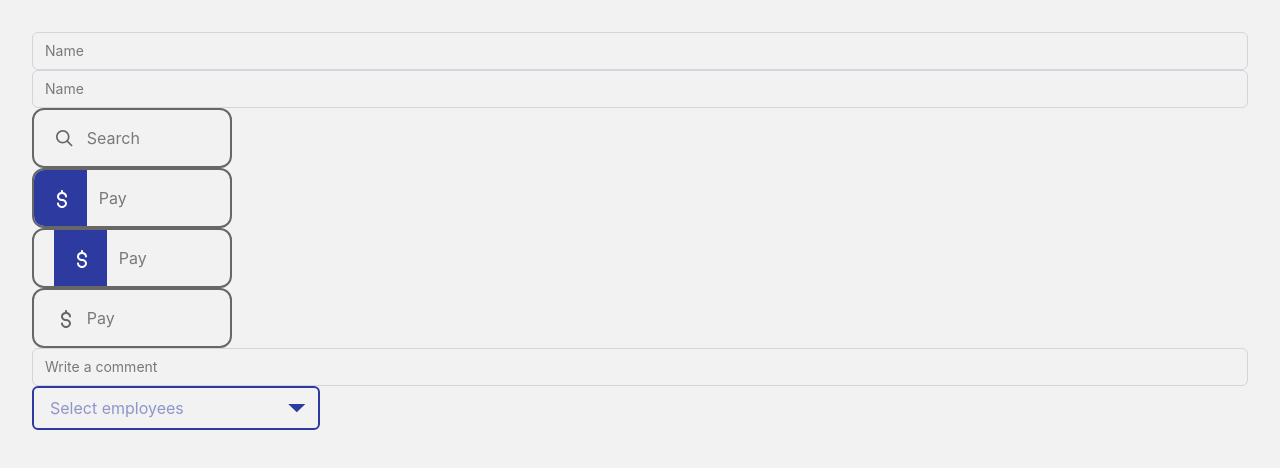
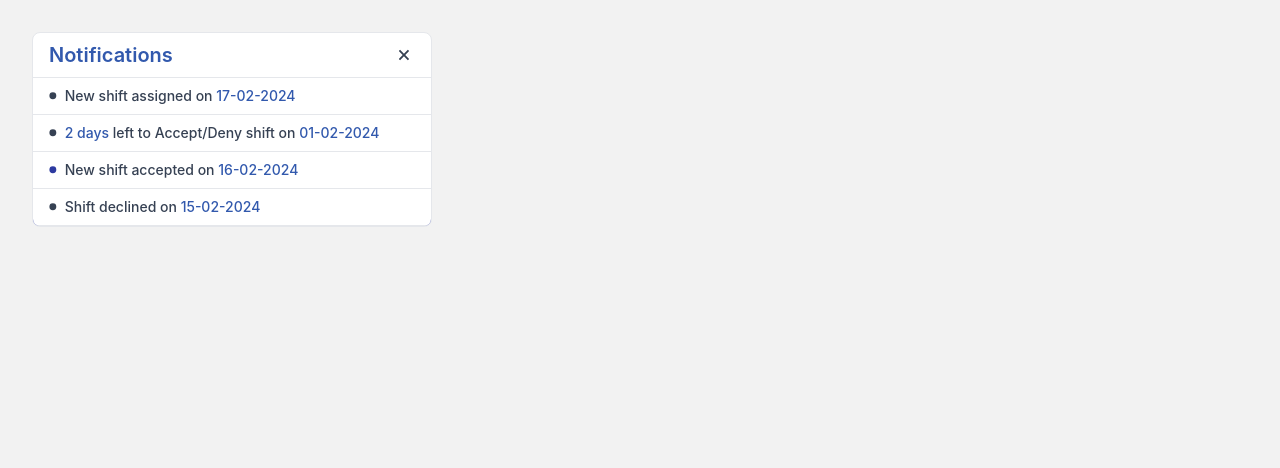
Before and after one commit to anaslqleibo/VS-Capstone-Project-T313, a React (Vite) app: page / in a window 1280 px wide. Shown: the top 468 px of the page. Built offline with nearby package versions, Linux system fonts and the light colour scheme.

Commit message:
Updated Input.jsx to utilise core concept of Tailwind and built ListView component

```diff
--- a/src/App.jsx
+++ b/src/App.jsx
@@ -8,13 +8,14 @@ import IconDemo from './demo/IconDemo'
 import InputDemo from './demo/InputDemo'
 import Button from './components/Button'
 import FormDemo from './demo/FormDemo'
+import ComponentDemo from './demo/ComponentDemo'
 
 function App() {
   return (
     <>
       {/* <LoginPage /> */}
 
-        <InputDemo/>
+        <ComponentDemo/>
     </>
   )
 }
--- a/src/assets/icons/Icons.jsx
+++ b/src/assets/icons/Icons.jsx
@@ -184,7 +184,9 @@ const icons = {
     },
   '$':{
     path:<path fill-rule="evenodd" d="M7,8.5 C7,6.29584229 8.73751171,4.50141712 11.0052145,4.08920503 L11.0011675,4.04546297 L11.0011675,4.04546297 L11,3 C11,2.44771525 11.4477153,2 12,2 C12.5522847,2 13,2.44771525 13,3 L13,4 L12.9957846,4.08938673 C15.2629986,4.5019442 17,6.29616601 17,8.5 C17,9.05228475 16.5522847,9.5 16,9.5 C15.4871642,9.5 15.0644928,9.11395981 15.0067277,8.61662113 L15,8.5 C15,7.15119434 13.6843493,6 12,6 C10.3156507,6 9,7.15119434 9,8.5 C9,9.79884989 10.2199998,10.9144553 11.8144155,10.995311 L12,11 C14.7339287,11 17,12.9828124 17,15.5 C17,17.7022154 15.2655491,19.4954201 13.0007791,19.909702 L13,21 C13,21.5522847 12.5522847,22 12,22 C11.4477153,22 11,21.5522847 11,21 L11.0002197,19.9098846 C8.73496086,19.4959473 7,17.7025391 7,15.5 C7,14.9477153 7.44771525,14.5 8,14.5 C8.55228475,14.5 9,14.9477153 9,15.5 C9,16.8488057 10.3156507,18 12,18 C13.6843493,18 15,16.8488057 15,15.5 C15,14.2011501 13.7800002,13.0855447 12.1855845,13.004689 L12,13 C9.26607132,13 7,11.0171876 7,8.5 Z"/>,
-    vieBox:"0 0 24 24"
+    vieBox:"0 0 24 24",
+    width: "1.2em",
+    height: "1.2em"
   },
   "checkmark":{
     path:<path fill-rule="evenodd" clip-rule="evenodd" d="M21.1403 5.20693C21.2445 5.287 21.3319 5.38682 21.3975 5.50068C21.463 5.61454 21.5056 5.74021 21.5226 5.87051C21.5395 6.0008 21.5307 6.13318 21.4965 6.26005C21.4623 6.38693 21.4035 6.50582 21.3233 6.60993L11.3233 19.6099C11.2365 19.7227 11.1267 19.8156 11.0012 19.8826C10.8756 19.9495 10.7372 19.9889 10.5952 19.9981C10.4533 20.0072 10.311 19.986 10.1778 19.9358C10.0447 19.8856 9.92384 19.8076 9.82328 19.7069L4.82328 14.7069C4.64113 14.5183 4.54033 14.2657 4.54261 14.0035C4.54489 13.7413 4.65006 13.4905 4.83547 13.3051C5.02087 13.1197 5.27169 13.0145 5.53388 13.0123C5.79608 13.01 6.04868 13.1108 6.23728 13.2929L10.4323 17.4879L19.7373 5.38993C19.8174 5.28574 19.9172 5.19835 20.031 5.13276C20.1449 5.06717 20.2706 5.02466 20.4009 5.00767C20.5312 4.99067 20.6635 4.99952 20.7904 5.03371C20.9173 5.06791 21.0362 5.12677 21.1403 5.20693Z" fill="currentColor"/>,
@@ -192,10 +194,24 @@ const icons = {
   },
   "chevron":{
     path:<path d="M8 7.5L15.7942 0H0.205771L8 7.5Z" fill="currentColor" />,
-    viewBox: "0 0 16 8"
+    viewBox: "0 0 16 8",
+    width: "0.8em",
+    height: "0.4em"
   },
   "x":{
     path:<path d="m16.192 6.344-4.243 4.242-4.242-4.242-1.414 1.414L10.535 12l-4.242 4.242 1.414 1.414 4.242-4.242 4.243 4.242 1.414-1.414L13.364 12l4.242-4.242z"/>,
+    viewBox: "0 0 24 24"
+  },
+  "circle":{
+    path:<circle r="45" cx="50" cy="50" fill="currentColor" />,
+    viewBox: "0 0 100 100",
+  },
+  "read":{
+    path:(<g>
+        <polyline points="4 9 12 14 20 9" fill="none" stroke="#000000" stroke-linecap="round" stroke-linejoin="round" stroke-width="2"/>
+        <polyline points="3 8.5 12 3.5 21 8.5" fill="none" stroke="#000000" stroke-linecap="round" stroke-linejoin="round" stroke-width="2"/>
+        <path d="M21,8.5v10a2,2,0,0,1-2,2H5a2,2,0,0,1-2-2V8.5" fill="none" stroke="#000000" stroke-linecap="round" stroke-linejoin="round" stroke-width="2"/>
+      </g>),
     viewBox: "0 0 24 24"
   }
 };
@@ -208,8 +224,8 @@ function Icon({ id="?", width='1em', height='1em', className="", ...props }) {
         throw new Error("Missing icon data for id: " + id);
     }
 
-    const w =  width;
-    const h =  height;
+    const w =  iconData.width || width;
+    const h =   iconData.height ||height;
     const vb = iconData.viewBox || `0 0 ${w} ${h}`;
     const path = iconData.path;
 
--- a/src/components/Dropdown.jsx
+++ b/src/components/Dropdown.jsx
@@ -7,6 +7,7 @@ const Dropdown = ({
   showCheckbox,
   placeholder = 'Select an option',
   maxVisibleItems = 3,
+  className, ...props
 }) => {
   const [isOpen, setIsOpen] = useState(false);
   const [search, setSearch] = useState('');
@@ -55,8 +56,8 @@ const Dropdown = ({
   }, []);
 
   return (
-    <div className="relative w-72" ref={containerRef}>
-      <div className="border-2 border-[color:var(--primary-color)] rounded-md px-3 py-2 flex items-center justify-between cursor-pointer text-[color:var(--primary-color)]" onClick={toggleDropdown}>
+    <div className={`relative w-72 text-sm ${className}`} ref={containerRef}>
+      <div className="border-[1.5px] border-[color:var(--primary-color)] rounded-md px-3 py-2 flex items-center justify-between cursor-pointer text-[color:var(--primary-color)]" onClick={toggleDropdown}>
         <div className="flex flex-wrap items-center gap-1 flex-1 min-w-0">
           {/* {selected.length === 0 && <span className="text-gray-500">{placeholder}</span>} */}
 
@@ -72,8 +73,6 @@ const Dropdown = ({
                 handleRemove(item)}} />
             </span>
           ))}
-
-
 
           <input
             type="text"
--- a/src/components/Input.jsx
+++ b/src/components/Input.jsx
@@ -1,10 +1,8 @@
-import './Input.css';
 import { useRef, useState, useEffect } from "react";
 import Icon from '../assets/icons/Icons';
 import { validateInput } from './utils/validateInput';
 
-export function InputIcon({ type = "search", placeholder, size = "base", icon = "?", validate, showErrors, error, ...props }) {
-  const [isFocused, setIsFocused] = useState(false);
+export function InputIcon({ type = "search", placeholder, size = "base", icon = "?", validate, showErrors, error, className, ...props }) {
   const inputRef = useRef(null);
 
   const fontSize = "text-" + size;
@@ -16,18 +14,15 @@ export function InputIcon({ type = "search", placeholder, size = "base", icon =
   const iconColor = filled ? "text-white" : "text-[color:var(--dark-grey)]";
 
   return (
-    <div className="w-fit">
+    <div className="w-fit group">
       <div
         onClick={() => inputRef.current?.focus()}
-        className={`flex flex-row${right ? "-reverse" : ""} items-stretch w-50 gap-3 ${filled && right ? "pl-5" : filled ? "pr-5" : "px-5"} rounded-xl border-2 border-solid transition-colors cursor-text overflow-hidden ${fontSize}
-          ${isFocused ? "border-[color:var(--primary-color)]" : error ? "border-red-500" : "border-[color:var(--dark-grey)]"}
-        `}>
+        className={`flex ${right ? "flex-row-reverse" : "flex-row"} items-stretch w-50 gap-3 ${filled && right ? "pl-5" : filled ? "pr-5" : "px-5"} rounded-md border-[1.5px] text-sm !outline-none focus:ring-1 border-[color:var(--dark-grey)] transition-colors cursor-text overflow-hidden group-hover:border-[color:var(--hover-color)] has-focus:border-[color:var(--primary-color)] invalid:border-red-500 ${fontSize} ${className}`}>
 
-        <div className={`${filled ? "bg-[color:var(--primary-color)] px-4" : "bg-transparent"} flex items-center justify-center`}>
+        <div className={`${filled ? "bg-[color:var(--dark-grey)] px-4 group-hover:bg-[color:var(--hover-color)] group-has-focus:bg-[color:var(--primary-color)]" : "bg-transparent group-hover:text-[color:var(--hover-color)] group-has-focus:text-[color:var(--primary-color)]"} flex items-center justify-center transition-colors ${iconColor} group-hover:${iconColorActive} `}>
           <Icon
             id={type === "search" ? type : icon}
-            className={`transition-colors
-              ${isFocused ? iconColorActive : iconColor}
+            className={`transition-colors }
               text-[1.3em]
             `}
             width="1em"
@@ -37,8 +32,6 @@ export function InputIcon({ type = "search", placeholder, size = "base", icon =
         <input
           ref={inputRef}
           placeholder={placeholder}
-          onFocus={() => setIsFocused(true)}
-          onBlur={() => setIsFocused(false)}
           className={`p-0 outline-none w-full ${fontSize} my-4`}
           {...props}
         />
@@ -51,24 +44,37 @@ export function InputIcon({ type = "search", placeholder, size = "base", icon =
 
 
 
-function Input({
-  id,
-  name,
-  label,
-  type = "text",
-  required = false,
-  value,
-  onChange,
-  placeholder,
-  validate = true,
-  minLength,
-  maxLength,
-  pattern,
+function Input({id,name,label,type = "text",required = false,value,onChange,placeholder,validate = true,minLength,maxLength,pattern,textarea,
   customValidate,   // additional custom validation by passing a function
-  validateMode = "onSubmit",
+  validateMode = "onSubmit", // onSubmit/onBlur/onChange
   externalTrigger,  // checks onSubmit trigger
+  className,
   ...props
 }) {
+  function TextArea(){
+    return (
+      <textarea id={id || name} name={name} type={type} required={required} value={value}
+          onChange={(e) => {
+            onChange?.(e);
+            if (validateMode === "onChange" && !touched) setTouched(true);
+          }}
+          onBlur={() => {
+            if (validateMode === "onBlur") {
+              setTouched(true);
+              runValidation();
+            }
+          }}
+          placeholder={placeholder}
+          className={`w-full rounded-md border-[1.5px] px-3 py-2 text-sm !outline-none border-[color:var(--dark-grey)] transition-colors min-h-fit
+
+            ${error && touched? "border-red-500 ring-red-200" :
+              " hover:border-[color:var(--hover-color)] hover:border-[1.5px] focus:border-[color:var(--primary-color)] "}
+          `}
+          {...props}
+        ></textarea>
+    );
+  }
+
   const [error, setError] = useState("");
   const [touched, setTouched] = useState(false);
 
@@ -104,18 +110,15 @@ function Input({
   }, [externalTrigger]);
 
   return (
-    <div className="flex flex-col gap-1">
+    <div class={`flex flex-col gap-1 ${className} group`}>
       {label && (
-        <label htmlFor={id || name} className="text-sm font-medium text-left">
+        <label htmlFor={id || name} className={`text-sm font-medium text-left group-has-focus:text-[color:var(--primary-color)] ${required && "after:ml-0.5 after:text-red-500 after:content-['*']"}`}>
           {label}
         </label>
       )}
-      <input
-        id={id || name}
-        name={name}
-        type={type}
-        required={required}
-        value={value}
+
+      {textarea ? <TextArea/> :
+        <input id={id || name} name={name} type={type} required={required} value={value}
           onChange={(e) => {
             onChange?.(e);
             if (validateMode === "onChange" && !touched) setTouched(true);
@@ -127,17 +130,23 @@ function Input({
             }
           }}
           placeholder={placeholder}
-        className={`
-          "w-full rounded-md border px-3 py-2 text-sm !outline-none focus:ring-1 border-[color:var(--primary-color)]",
-          ${error && touched? "border-red-500 ring-red-200" : "border-gray-300 hover:border-[color:var(--hover-color)] hover:border-1 focus:border-[color:var(--active-color)] "}
+          className={`w-full rounded-md border-[1.5px] px-3 py-2 text-sm !outline-none border-[color:var(--dark-grey)] transition-colors
+
+            ${error && touched? "border-red-500 ring-red-200" :
+              " hover:border-[color:var(--hover-color)] hover:border-[1.5px] focus:border-[color:var(--primary-color)] "}
           `}
           {...props}
         />
+      }
+
       {error && touched  && (
           <p className="text-left text-xs text-red-500">{error}</p>
         )}
+
     </div>
   );
 }
 
+
+
 export default Input;
--- /dev/null
+++ b/src/components/LIstView.jsx
@@ -0,0 +1,111 @@
+import Icon from "../assets/icons/Icons";
+import React, { useEffect, useRef, useState } from "react";
+
+function ListView({title, closeButton=true,...props}){
+    const [isShown, setShown] = useState(true); //TODO: change this to be false
+    const [items, setItems] = useState(
+        React.Children.toArray(props.children).map(child => ({
+            id: crypto.randomUUID(),
+            content: child
+        }))
+    );
+    const [removalQueue, setRemovalQueue] = useState({});
+    const containerRef = useRef(null);
+    const notificationItems = useRef({});
+
+    useEffect(() => {
+    const handleClickOutside = (event) => {
+      if (containerRef.current && !containerRef.current.contains(event.target)) {
+        setShown(false);
+      }
+    };
+    document.addEventListener('mousedown', handleClickOutside);
+    return () => document.removeEventListener('mousedown', handleClickOutside);
+    }, []);
+
+    const handlePermanentRemove = (id) => {
+        setItems((prev) => prev.filter((item) => item.id !== id));
+        setRemovalQueue((prev) => {
+            const updated = { ...prev };
+            delete updated[id];
+            return updated;
+        });
+    };
+
+    const markAsRead = (id) => {
+        const node = notificationItems.current[id];
+        node.style.transform="translate(100%,0)";
+        const timeoutId = setTimeout(() => {
+            handlePermanentRemove(id)
+        }, 2000);
+        setTimeout(() => {
+            setRemovalQueue((prev) => ({ ...prev, [id]: timeoutId }));
+            node.style.transform="none";
+        }, 300);
+    };
+
+    const handleUndo = (id) => {
+        const timeoutId = removalQueue[id];
+        if (timeoutId) {
+            clearTimeout(timeoutId);
+            const node = notificationItems.current[id];
+            node.style.transform="translate(100%,0)";
+            setTimeout(() => {
+                setRemovalQueue((prev) => {
+                    const updated = { ...prev };
+                    delete updated[id];
+                    return updated;
+                });
+                node.style.transform="none";
+            }, 200);
+        }
+    };
+
+    const isMarkedForRemoval = (id) =>
+        removalQueue.hasOwnProperty(id);
+
+    return (
+        <div class={`w-max text-sm font-medium text-gray-700 bg-white border border-gray-200 rounded-lg overflow-hidden text-left ${isShown ? "block" : "hidden"}`} ref={containerRef}>
+            <div class="w-full px-4 py-2 border-b border-gray-200 text-xl text-[color:var(--secondary-color))] font-semibold flex items-center justify-between gap-5">
+                {title || "Title"}
+
+                {closeButton && <Icon id="x" className="text-gray-700 hover:text-[color:var(--danger-color)]"
+                onClick={()=>setShown(false)}/>}
+
+            </div>
+            <ul className="bg-[color:var(--primary-color)] transition-all">
+                {items && items.length > 0 ? items.map((item, i) => {
+
+                    const id = item.id;
+                    const marked = isMarkedForRemoval(id);
+                    return (
+                        <div key={id} className="relative z-0">
+                            <li
+                                className="w-full px-4 py-2 border-b bg-white border-gray-200 hover:bg-gray-100 hover:cursor-pointer flex items-center justify-between gap-5 transition-all duration-300 ease-in-out group translate-0"
+                                ref={r => notificationItems.current[id] = r}>
+                                {item.content}
+
+                                <Icon
+                                    id="read"
+                                    className={`invisible ${!marked && "group-hover:visible"}`}
+                                    onClick={() => markAsRead(id)}/>
+                            </li>
+
+                            {marked && (
+                                <div
+                                    className="absolute top-0 left-0 w-full h-full bg-[color:var(--primary-color)] text-white underline cursor-pointer tracking-wider z-10 flex items-center justify-center text-center transition-opacity"
+                                    onClick={() => handleUndo(id)}>
+                                    Undo
+                                </div>
+                            )}
+                        </div>
+                    );
+                }) : (
+                    <li className="w-full px-4 py-2 border-b border-gray-200 bg-white">No new notification</li>
+                )}
+            </ul>
+        </div>
+    );
+}
+
+export default ListView;
--- /dev/null
+++ b/src/components/utils/getStatusColor.jsx
@@ -0,0 +1,25 @@
+function getStatusColor(status="open-shift"){
+    const shiftStatus = ["unaccepted", "accepted", "leave", "open-shift"]
+    const notificationStatus = []
+    // List is just used to show all the available states, can be deleted later
+    // TODO: Can add notif status and other status aswell here
+
+    switch(status){
+        case "unaccepted":
+        case "warning":
+            return "var(--warning-color)";
+        case "accepted":
+            return "var(--primary-color)";
+        case "leave":
+            return "var(--dark-grey)";
+        case "open-shift":
+            return "var(--hover-color)";
+        case "declined-shift":
+        case "danger":
+            return "var(--danger-color)";
+        default:
+            return "var(--light-grey)";
+    }
+}
+
+export default getStatusColor;
--- /dev/null
+++ b/src/demo/ComponentDemo.jsx
@@ -0,0 +1,22 @@
+import ListView from "../components/LIstView";
+import Icon from "../assets/icons/Icons";
+import getStatusColor from "../components/utils/getStatusColor";
+
+function ComponentDemo(){
+
+    const circle = (status)=>{
+        return <Icon id="circle" width="0.5em" className={`text-[color:${getStatusColor(status)}] mr-2`}/>
+    };
+
+    return (
+    <ListView title="Notifications">
+        <p class="flex items-center" onClick={()=>alert("Redirecting...")}>
+        {circle("unaccepted")}New shift assigned on <span class="text-[color:var(--secondary-color)]">&nbsp;17-02-2024</span>
+        </p>
+        <p class="flex items-center">{circle("warning")}<span class="text-[color:var(--secondary-color)]">2 days</span> &nbsp;left to Accept/Deny shift on <span class="text-[color:var(--secondary-color)]">&nbsp;01-02-2024</span></p>
+        <p class="flex items-center">{circle("accepted")}New shift accepted on <span class="text-[color:var(--secondary-color)]">&nbsp;16-02-2024</span></p>
+        <p class="flex items-center ">{circle("danger")}Shift declined on <span class="text-[color:var(--secondary-color)]">&nbsp;15-02-2024</span></p>
+    </ListView>);
+}
+
+export default ComponentDemo;
--- a/src/demo/IconDemo.jsx
+++ b/src/demo/IconDemo.jsx
@@ -1,7 +1,7 @@
 import Icon from '../assets/icons/Icons';
 
 function IconDemo() {
-    const icons = ["calendar-empty", "calendar-filled", "calendar-add","calendar-tick","calendar-remove","calendar-cancel","warning","forbidden","history","search","arrow-up","arrow-down","arrow-left","arrow-right","list","preferences","more","plus","image","location","chat","trash","chart","settings","refresh","","$","checkmark"];
+    const icons = ["calendar-empty", "calendar-filled", "calendar-add","calendar-tick","calendar-remove","calendar-cancel","warning","forbidden","history","search","arrow-up","arrow-down","arrow-left","arrow-right","list","preferences","more","plus","image","location","chat","trash","chart","settings","refresh","","$","checkmark","x"];
 
      return (
     <div className="p-4">
--- a/src/demo/InputDemo.jsx
+++ b/src/demo/InputDemo.jsx
@@ -6,14 +6,16 @@ function InputDemo() {
     return (
         <div>
             <form>
-
-                <Input placeholder="Name"/>
-                <Input placeholder="Name" required/>
+              <div className="p-4">
+                <div className="grid grid-cols-4 gap-8 ">
+                  <Input placeholder="Name" label="Name" required className="mb-5 w-32"/>
+                  <Input placeholder="abd@gmail.com" label="Email" className="mb-5 w-fit"/>
+                  <Input placeholder="No Label" className="mb-5 w-fit"/>
                   <InputIcon placeholder="Search" type="search"/>
                   <InputIcon placeholder="Pay" type="icon left filled" icon="$"/>
                   <InputIcon placeholder="Pay" type="icon right filled" icon="$"/>
                   <InputIcon placeholder="Pay" type="icon right" icon="$"/>
-                <Input placeholder="Write a comment" type="textarea"/>
+                  <Input placeholder="Write a comment" textarea className="w-64"/>
 
                   <Dropdown
                     items={['John', 'Kevin', 'Jane', "Tommy", "Sonny", "Smith", "Naomi", "Evan"]}
@@ -21,6 +23,9 @@ function InputDemo() {
                     showCheckbox={true}
                     placeholder="Select employees"
                   />
+                </div>
+              </div>
+
 
             </form>
 
--- a/src/index.css
+++ b/src/index.css
@@ -23,10 +23,12 @@
   --dark-grey: #676767;
   --light-grey: #c0c0c0;
   --active-light-color: #e2e9f5;
-  --danger-color: #A02D2F;
+  --danger-color: #FF4545;
   --font-family: Inter;
+  --warning-color: #FF7A45;
 
-  overflow: hidden;
+  /* overflow: hidden; */
+
 }
 
 /* === GENERAL STYLES === */
```
Also changed, not shown: src/components/Input.css (deleted). Lines whose indentation alone changed are shown as unchanged.
